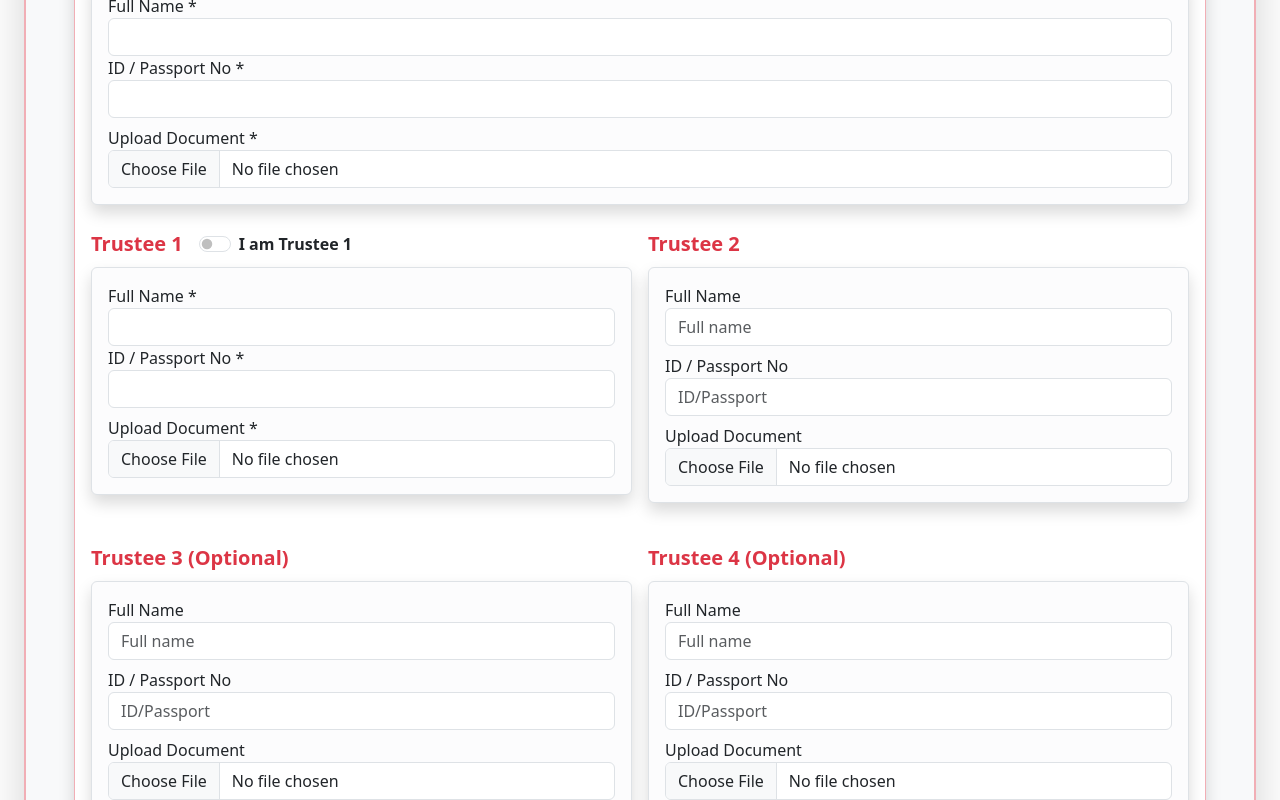
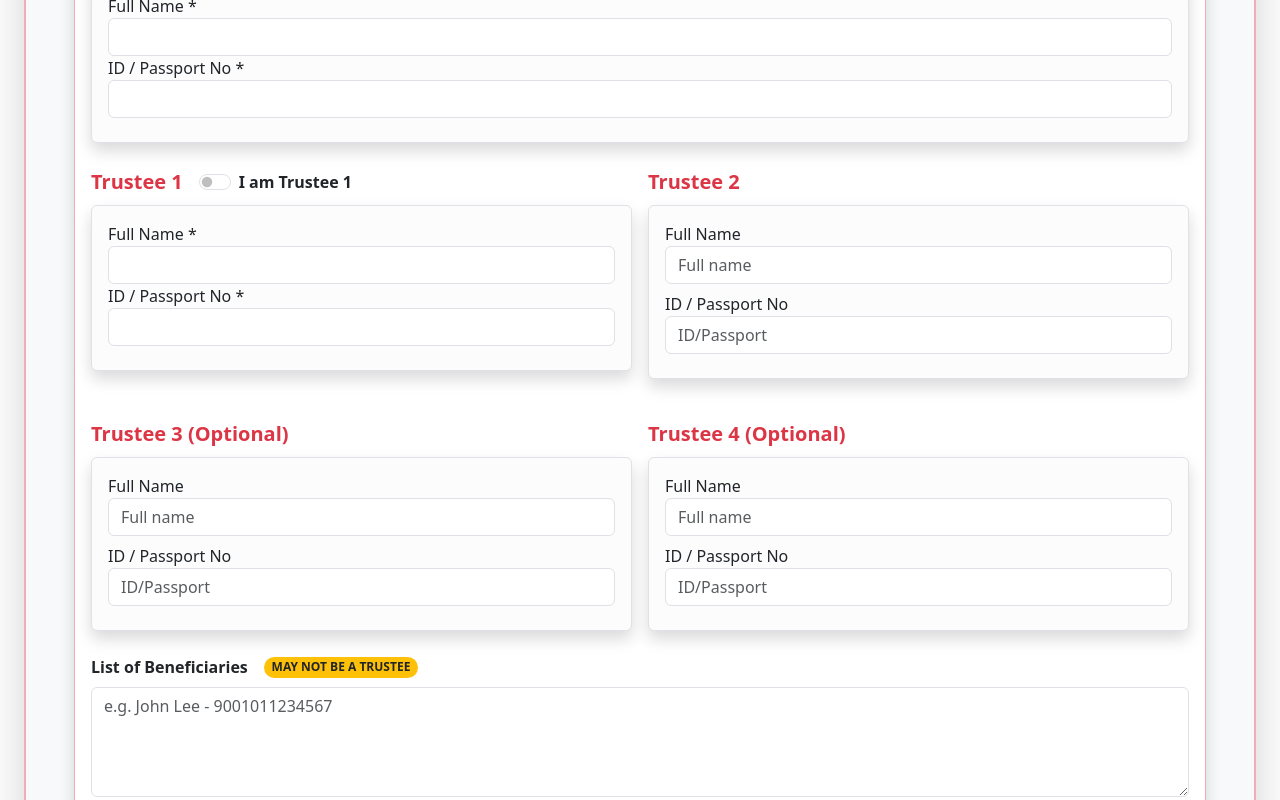
Before and after one commit to WhitelightningDev/hongkongtrust, an Angular app: page /homepage in a window 1280 px wide. Shown: the part 760-1560 px from the top of the page. Built offline with nearby package versions, Linux system fonts and the light colour scheme.

Commit message:
`Removed upload document fields for settlor, trustee1, trustee2, trustee3 and trustee4`

```diff
--- a/src/app/pages/homepage/homepage.html
+++ b/src/app/pages/homepage/homepage.html
@@ -160,8 +160,6 @@
             Settlor ID/Passport is required.
           </div>
 
-          <label>Upload Document *</label>
-          <input type="file" class="form-control" (change)="onFileUpload('settlor', $event)" />
         </div>
       </div>
 
@@ -193,8 +191,6 @@
           Trustee 1 ID/Passport is required.
         </div>
 
-        <label>Upload Document *</label>
-        <input type="file" class="form-control" (change)="onFileUpload('trustee1', $event)" />
       </div>
     </div>
   </div>
@@ -208,8 +204,6 @@
         <input type="text" formControlName="name" class="form-control mb-2" placeholder="Full name" />
         <label>ID / Passport No</label>
         <input type="text" formControlName="id" class="form-control mb-2" placeholder="ID/Passport" />
-        <label>Upload Document</label>
-        <input type="file" class="form-control" (change)="onFileUpload('trustee2', $event)" />
       </div>
     </div>
   </div>
@@ -223,8 +217,6 @@
         <input type="text" formControlName="name" class="form-control mb-2" placeholder="Full name" />
         <label>ID / Passport No</label>
         <input type="text" formControlName="id" class="form-control mb-2" placeholder="ID/Passport" />
-        <label>Upload Document</label>
-        <input type="file" class="form-control" (change)="onFileUpload('trustee3', $event)" />
       </div>
     </div>
   </div>
@@ -238,8 +230,6 @@
         <input type="text" formControlName="name" class="form-control mb-2" placeholder="Full name" />
         <label>ID / Passport No</label>
         <input type="text" formControlName="id" class="form-control mb-2" placeholder="ID/Passport" />
-        <label>Upload Document</label>
-        <input type="file" class="form-control" (change)="onFileUpload('trustee4', $event)" />
       </div>
     </div>
   </div>
```
